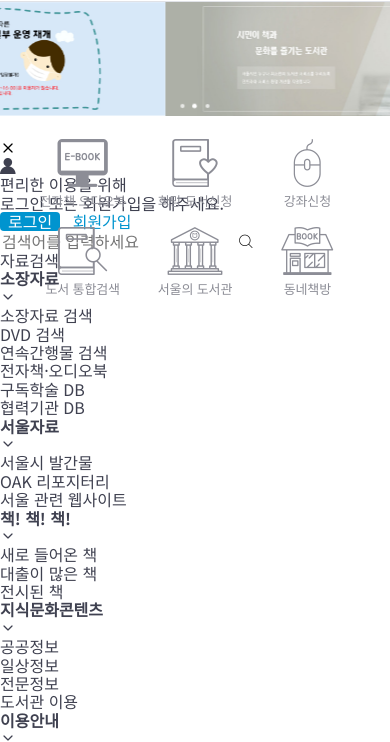
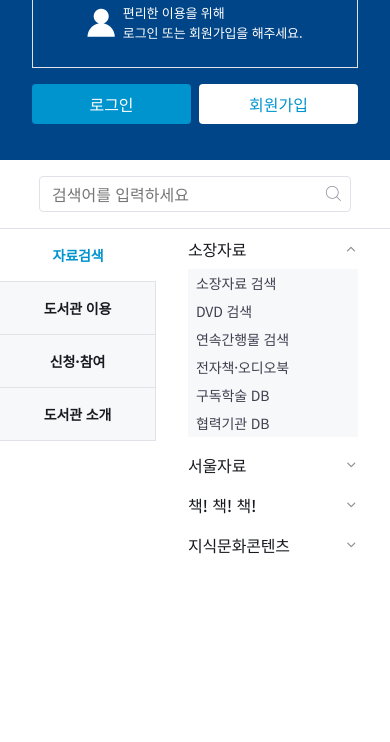
Before and after one commit to ziynii/product__seoul-library-renewal-v2, a website: page index.html in a window 390 px wide. Shown: the part 58-800 px from the top of the page. Drawn offline with nearby package versions, Linux system fonts and the light colour scheme; files that its build step writes are made by us from their sources; files whose address does not match are found by name.

Commit message:
💄 Style side-bar: mobile size

```diff
--- /dev/null
+++ b/styles/layouts/_sidebar.scss
@@ -0,0 +1,187 @@
+.side-menu {
+  position: fixed;
+  top: 0;
+  left: 0;
+  width: 100%;
+  height: 100%;
+  background-color: $white;
+
+  &-header {
+    position: relative;
+    padding: 36px 32px;
+    margin-bottom: 16px;
+    background-color: $blue-dark;
+
+    .close-button {
+      position: absolute;
+      top: 0;
+      right: 0;
+      width: 36px;
+      height: 36px;
+
+      i {
+        font-size: 28px;
+        color: $white;
+      }
+
+      &:active {
+        i {
+          opacity: 0.4;
+        }
+      }
+    }
+
+    .auth {
+      .auth-text {
+        @include flexbox;
+        padding: 24px 0;
+        margin-bottom: 16px;
+        border: 1px solid $border;
+
+        .ic-user {
+          margin-right: 8px;
+          font-size: 28px;
+          color: $white;
+        }
+
+        p {
+          @include text-style(13, $dark);
+          color: $white;
+        }
+      }
+
+      .auth-buttons {
+        @include flexbox;
+
+        button {
+          width: 50%;
+          height: 40px;
+          margin-right: 8px;
+
+          &:last-child {
+            margin-right: 0;
+          }
+        }
+      }
+    }
+  }
+
+  &-search {
+    @include flexbox;
+    position: relative;
+    width: 100%;
+    margin-bottom: 16px;
+
+    .search-input {
+      width: 80%;
+      padding: 8px 12px;
+      border: 1px solid $border;
+      border-radius: 4px;
+    }
+
+    .search-button {
+      position: absolute;
+      right: 48px;
+
+      i {
+        font-size: 18px;
+				color: $secondary;
+      }
+    }
+  }
+
+  &-nav {
+    position: relative;
+    height: 100%;
+
+    .side-menu-list {
+      @include column-flexbox(start, start);
+      width: 40%;
+    }
+
+    .side-menu-item {
+      @include text-style(14, $dark);
+      width: 100%;
+      padding: 14px 0;
+      font-weight: 700;
+      text-align: center;
+      background-color: $background;
+      border-top: 1px solid $border;
+      border-right: 1px solid $border;
+
+      &.is-select {
+        color: $blue;
+        background-color: $white;
+        border-right: 0;
+
+        .side-depth-wrap {
+          display: block;
+        }
+      }
+
+      &:last-child {
+        border-bottom: 1px solid $border;
+      }
+    }
+
+    .side-depth-wrap {
+      position: absolute;
+      top: 0;
+      right: 0;
+      display: none;
+      width: 60%;
+      height: 370px;
+      overflow-y: auto;
+      border-top: 1px solid $border;
+
+      .side-depth {
+        &-detail {
+          padding: 8px 32px;
+
+          &.is-open {
+            .side-depth-list {
+              display: block;
+            }
+
+            .ic-chevron {
+              transform: rotate(180deg);
+            }
+          }
+        }
+
+        &-title {
+          @include flexbox(between);
+
+          h4 {
+            @include text-style(16, $dark);
+            font-weight: 500;
+          }
+
+          .ic-chevron {
+            font-size: 14px;
+            color: $secondary;
+            transition: transform 150ms ease-in-out;
+          }
+        }
+
+        &-list {
+          display: none;
+          margin-top: 8px;
+          text-align: left;
+          background-color: $background;
+        }
+
+        &-item {
+          @include text-style(14);
+          padding: 2px 8px;
+          font-weight: 400;
+          color: $primary;
+
+          &:active {
+            color: $blue;
+          }
+        }
+      }
+    }
+  }
+}
--- a/styles/main.scss
+++ b/styles/main.scss
@@ -24,3 +24,4 @@
 @import './layouts/header';
 @import './layouts/main-banner';
 @import './layouts/icon-menu';
+@import './layouts/sidebar';
```
